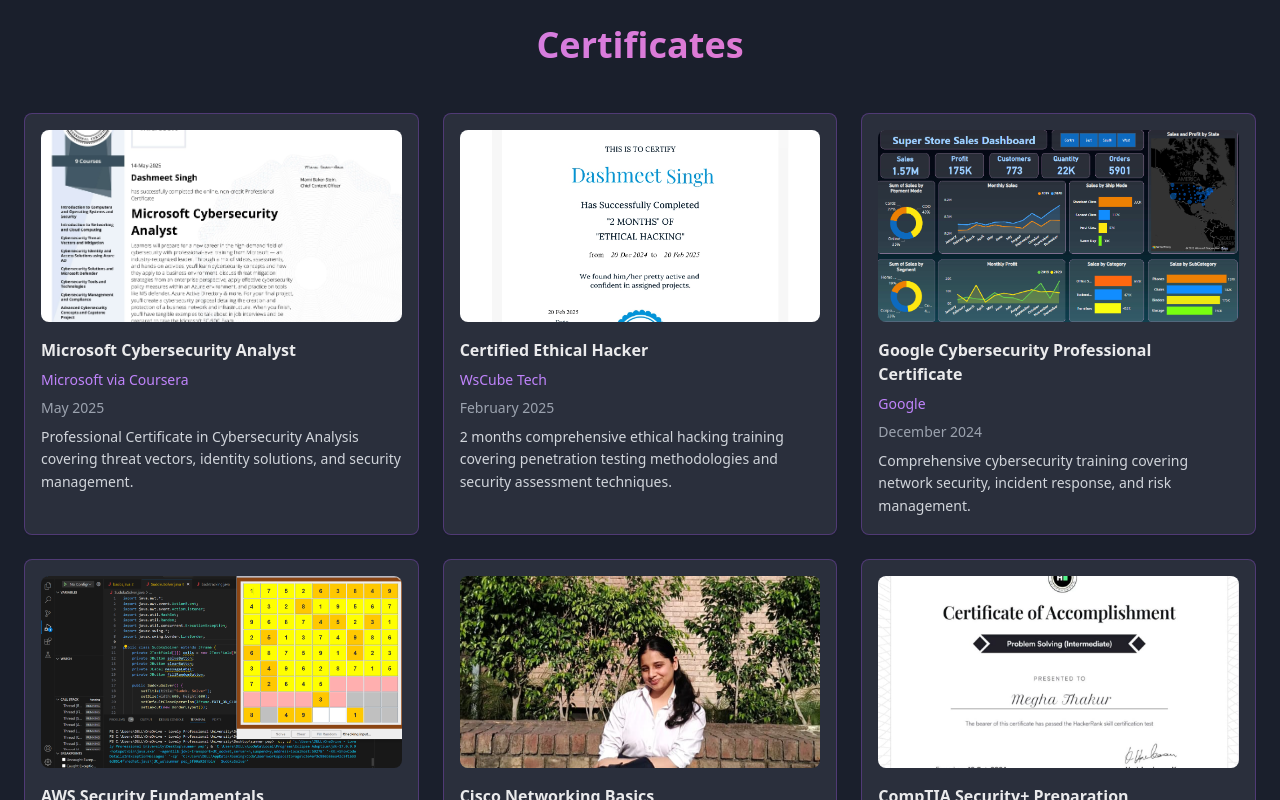
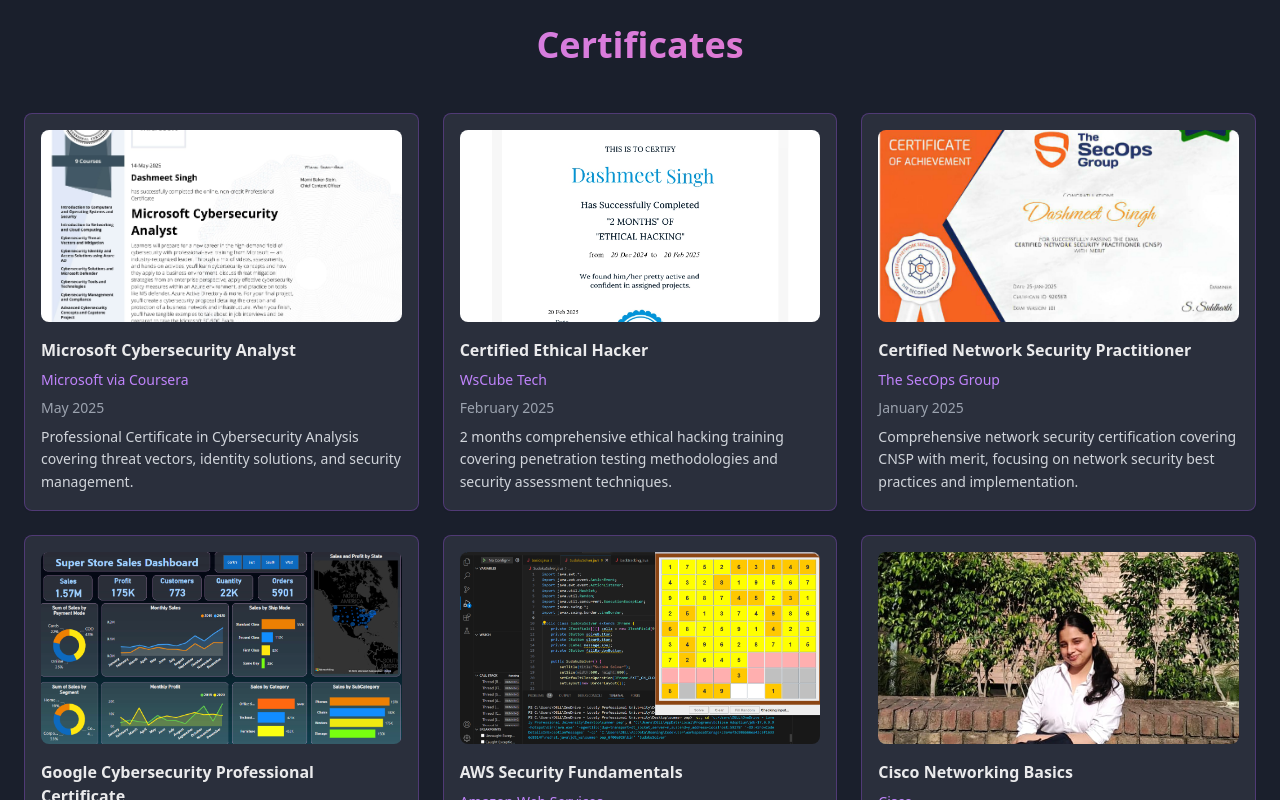
Before and after one commit to aioad/custom-cert-portfolio-creator-92, a React (Vite) app: page / in a window 1280 px wide. Shown: the part 2980-3780 px from the top of the page. Built offline with nearby package versions, Linux system fonts and the light colour scheme.

Commit message:
Replace certificate
Replaced the Google Cybersecurity Professional Certificate with the Certified Network Security Practitioner certificate in `src/components/Certificates.tsx`.

```diff
--- a/src/components/Certificates.tsx
+++ b/src/components/Certificates.tsx
@@ -21,6 +21,14 @@ const Certificates = () => {
       date: "February 2025",
       image: "/lovable-uploads/4f3441b3-b326-46e7-873b-ede5e981c32e.png",
       description: "2 months comprehensive ethical hacking training covering penetration testing methodologies and security assessment techniques."
+    },
+    {
+      id: "certified-network-security",
+      title: "Certified Network Security Practitioner",
+      issuer: "The SecOps Group",
+      date: "January 2025",
+      image: "/lovable-uploads/bd0be634-9980-44d4-b5f5-b72436e91f1e.png",
+      description: "Comprehensive network security certification covering CNSP with merit, focusing on network security best practices and implementation."
     },
     {
       id: "google-cybersecurity",
```
Also changed, not shown: public/lovable-uploads/bd0be634-9980-44d4-b5f5-b72436e91f1e.png (added).
